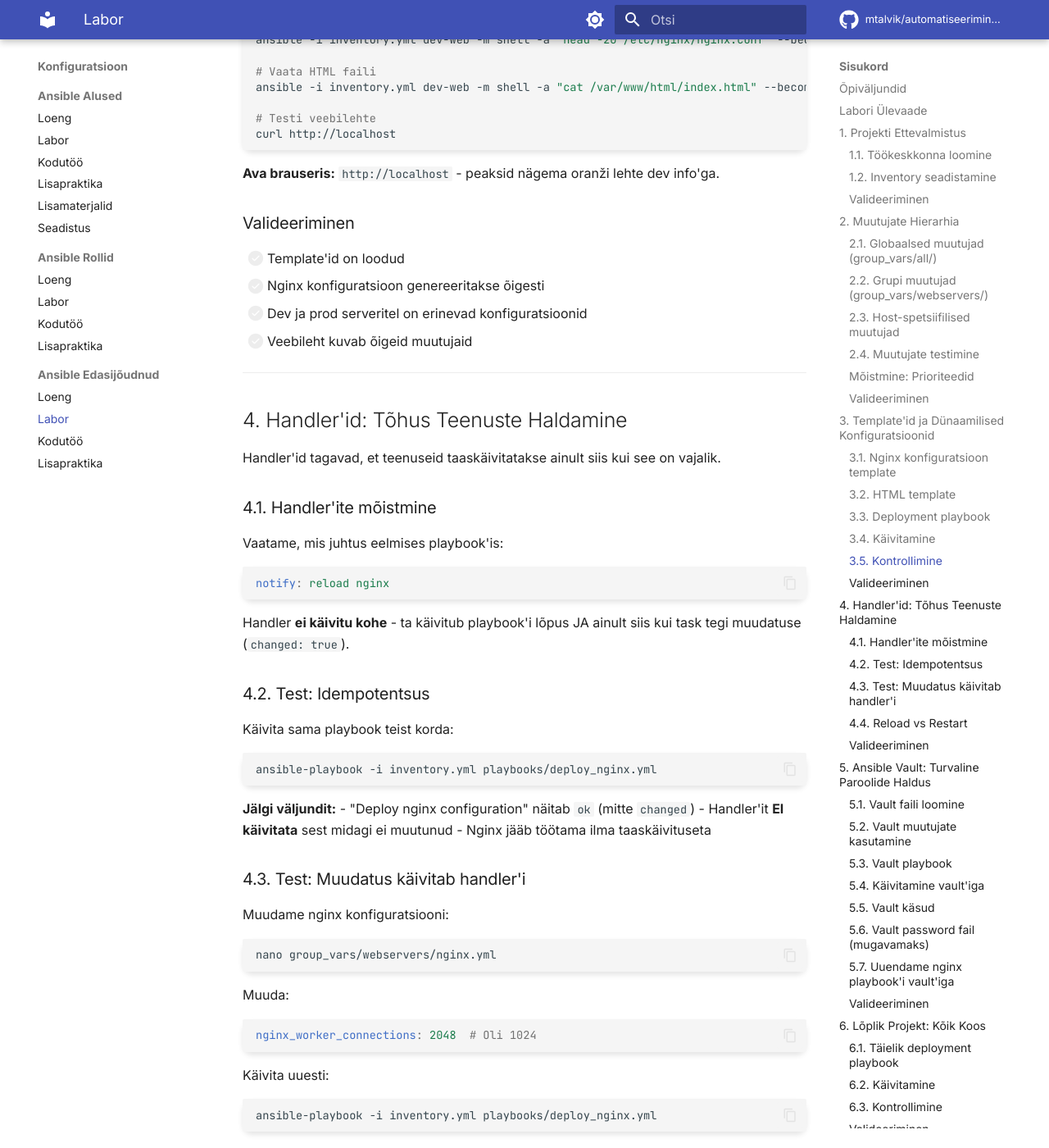
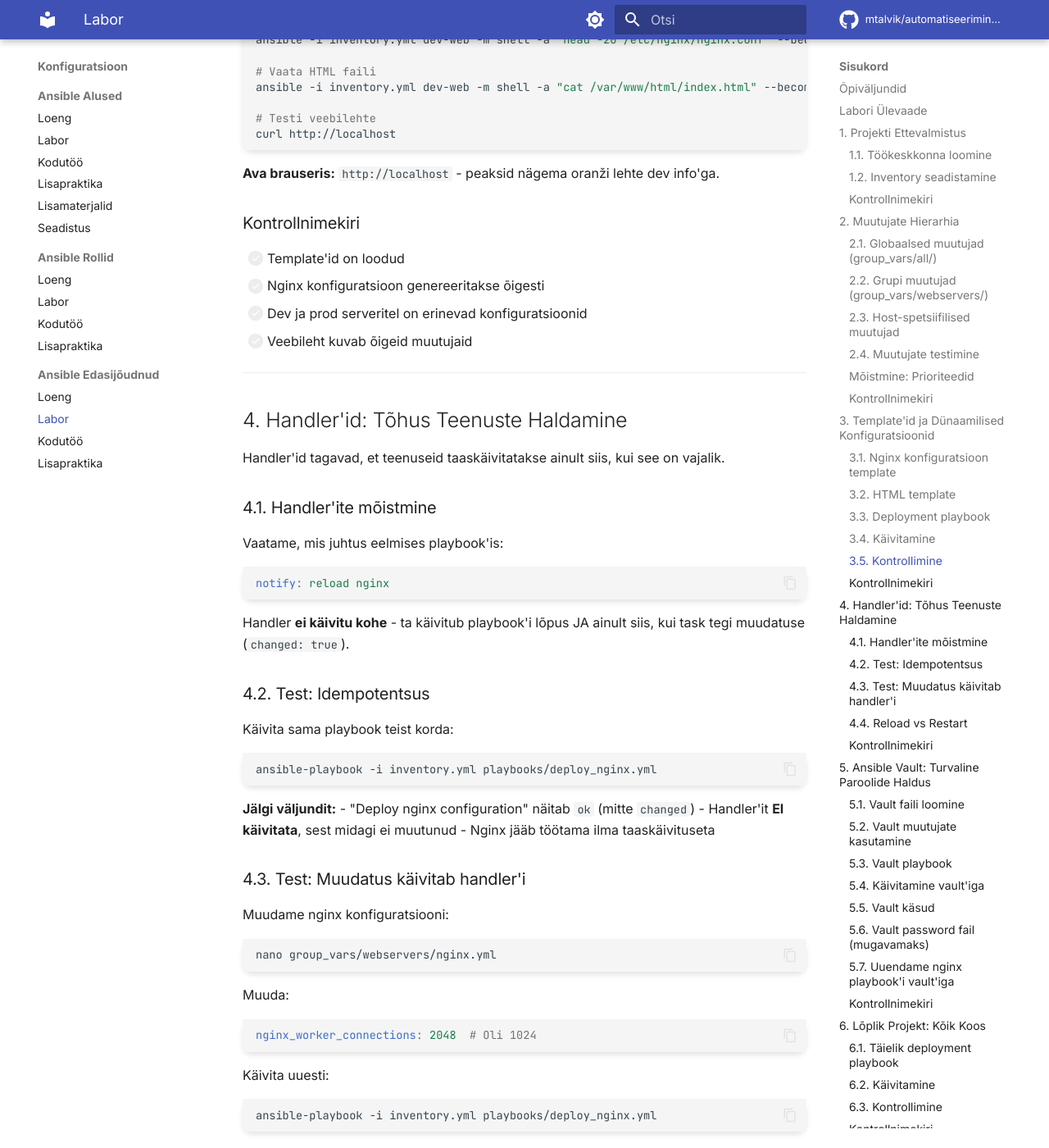
Before and after one commit to mtalvik/automatiseerimine_ext, an MkDocs documentation site: the page built from docs/ansible_advanced/labor.md, in a window 1280 px wide and 1400 px high, scrolled down 9229 px. Shown: the whole window at 82% size. Built offline with MkDocs 1.6.1 and Material for MkDocs 9.7.7, drawn with Linux system fonts in a browser that asks for light colours; comment, search, counter and statistics services are not loaded; some of the changed text lies outside the part shown.

Commit message:
Fix typos and improve checklist headings

````diff
--- a/docs/ansible_advanced/labor.md
+++ b/docs/ansible_advanced/labor.md
@@ -14,7 +14,7 @@ Pärast seda labori oskad:
 - Luua Jinja2 template'eid dünaamiliste konfiguratsioonifailide genereerimiseks
 - Kasutada handler'eid teenuste tõhusaks haldamiseks
 - Krüpteerida tundlikke andmeid Ansible Vault'iga
-- Ehitada struktureeritud Ansible projekti mis skaleerub
+- Ehitada struktureeritud Ansible projekti, mis skaleerub
 
 ---
 
@@ -89,7 +89,7 @@ dev-web | SUCCESS => { "ping": "pong" }
 prod-web | SUCCESS => { "ping": "pong" }
 ```
 
-### Valideeriminen
+### Kontrollnimekiri
 - [ ] Projekti struktuur on loodud
 - [ ] Inventory fail eksisteerib
 - [ ] Mõlemad serverid vastavad ping'ile
@@ -213,8 +213,8 @@ Ansible rakendab muutujaid järgmises järjekorras (madalam → kõrgem):
 
 **Näide:** Kui `group_vars/all/` ütleb `nginx_port: 80` aga `host_vars/dev-web.yml` ütleb `nginx_port: 8080`, siis dev-web kasutab **8080**.
 
-### Valideeriminen
-- [ ] Kõik muutujad failid on loodud
+### Kontrollnimekiri
+- [ ] Kõik muutujate failid on loodud
 - [ ] Test playbook näitab erinevaid väärtusi dev ja prod serveritel
 - [ ] Mõistad muutujate prioriteete
 
@@ -448,7 +448,7 @@ curl http://localhost
 
 **Ava brauseris:** `http://localhost` - peaksid nägema oranži lehte dev info'ga.
 
-### Valideeriminen
+### Kontrollnimekiri
 - [ ] Template'id on loodud
 - [ ] Nginx konfiguratsioon genereeritakse õigesti
 - [ ] Dev ja prod serveritel on erinevad konfiguratsioonid
@@ -458,7 +458,7 @@ curl http://localhost
 
 ## 4. Handler'id: Tõhus Teenuste Haldamine
 
-Handler'id tagavad, et teenuseid taaskäivitatakse ainult siis kui see on vajalik.
+Handler'id tagavad, et teenuseid taaskäivitatakse ainult siis, kui see on vajalik.
 
 ### 4.1. Handler'ite mõistmine
 
@@ -468,7 +468,7 @@ Vaatame, mis juhtus eelmises playbook'is:
 notify: reload nginx
 ```
 
-Handler **ei käivitu kohe** - ta käivitub playbook'i lõpus JA ainult siis kui task tegi muudatuse (`changed: true`).
+Handler **ei käivitu kohe** - ta käivitub playbook'i lõpus JA ainult siis, kui task tegi muudatuse (`changed: true`).
 
 ### 4.2. Test: Idempotentsus
 
@@ -480,7 +480,7 @@ ansible-playbook -i inventory.yml playbooks/deploy_nginx.yml
 
 **Jälgi väljundit:**
 - "Deploy nginx configuration" näitab `ok` (mitte `changed`)
-- Handler'it **EI käivitata** sest midagi ei muutunud
+- Handler'it **EI käivitata**, sest midagi ei muutunud
 - Nginx jääb töötama ilma taaskäivituseta
 
 ### 4.3. Test: Muudatus käivitab handler'i
@@ -524,10 +524,10 @@ handlers:
 
 Production serverites eelistame reload'i.
 
-### Valideeriminen
+### Kontrollnimekiri
 - [ ] Mõistad, millal handler käivitub
 - [ ] Teine käivitus ei restart'i nginx'i (idempotentne)
-- [ ] Konfiguratsioon muudatus käivitab handler'i
+- [ ] Konfiguratsiooni muudatus käivitab handler'i
 - [ ] Mõistad reload vs restart erinevust
 
 ---
@@ -722,7 +722,7 @@ Käivita:
 ansible-playbook -i inventory.yml playbooks/deploy_nginx.yml --vault-password-file .vault_pass
 ```
 
-### Valideeriminen
+### Kontrollnimekiri
 - [ ] Vault fail on loodud ja krüpteeritud
 - [ ] Saad vault muutujaid kasutada playbook'ides
 - [ ] .vault_pass fail töötab
@@ -861,7 +861,7 @@ curl http://localhost
 curl -u admin:AdminPass456! http://localhost
 ```
 
-### Valideeriminen
+### Kontrollnimekiri
 - [ ] Playbook kasutab muutujaid hierarhiliselt
 - [ ] Template'id genereerivad erinevaid konfiguratsioone
 - [ ] Handler'id käivituvad ainult muudatuste korral
@@ -972,7 +972,7 @@ cat group_vars/all/common.yml | grep vault_
 **Probleem:** "template error while templating string"
 ```bash
 # Kontrolli Jinja2 süntaksit template's
-# Leia rida kus viga on (error näitab rea numbrit)
+# Leia rida, kus viga on (error näitab rea numbrit)
 # Tihti probleem: {{ muutuja }} või {% if %} lõpetamata
 ```
 
````
